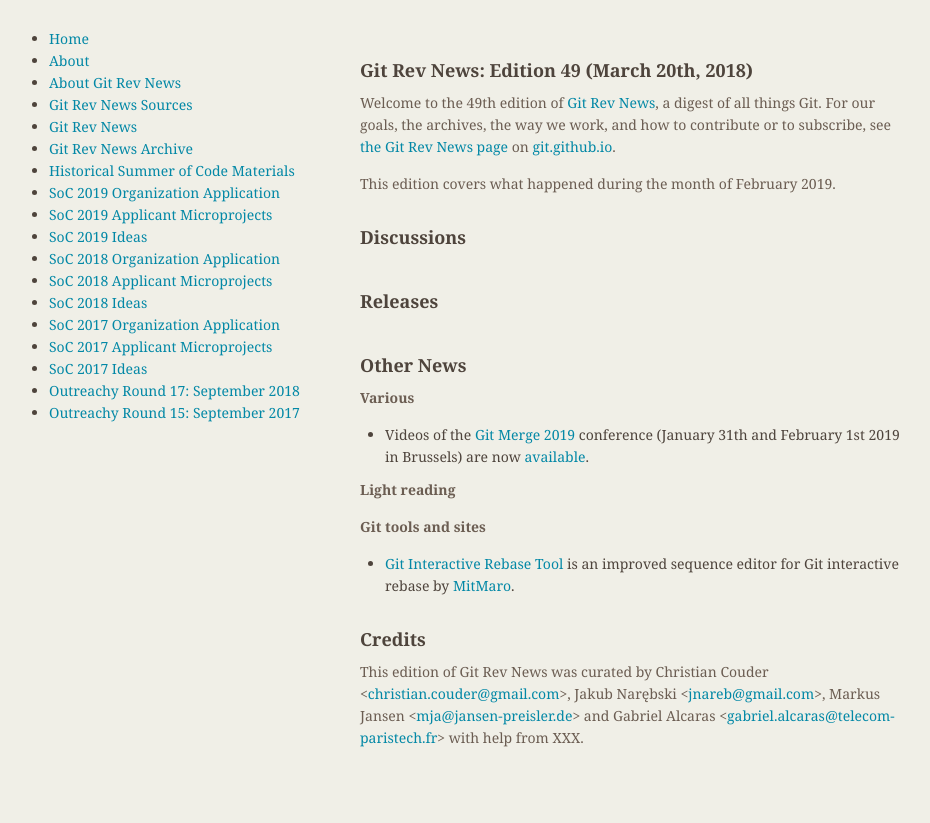
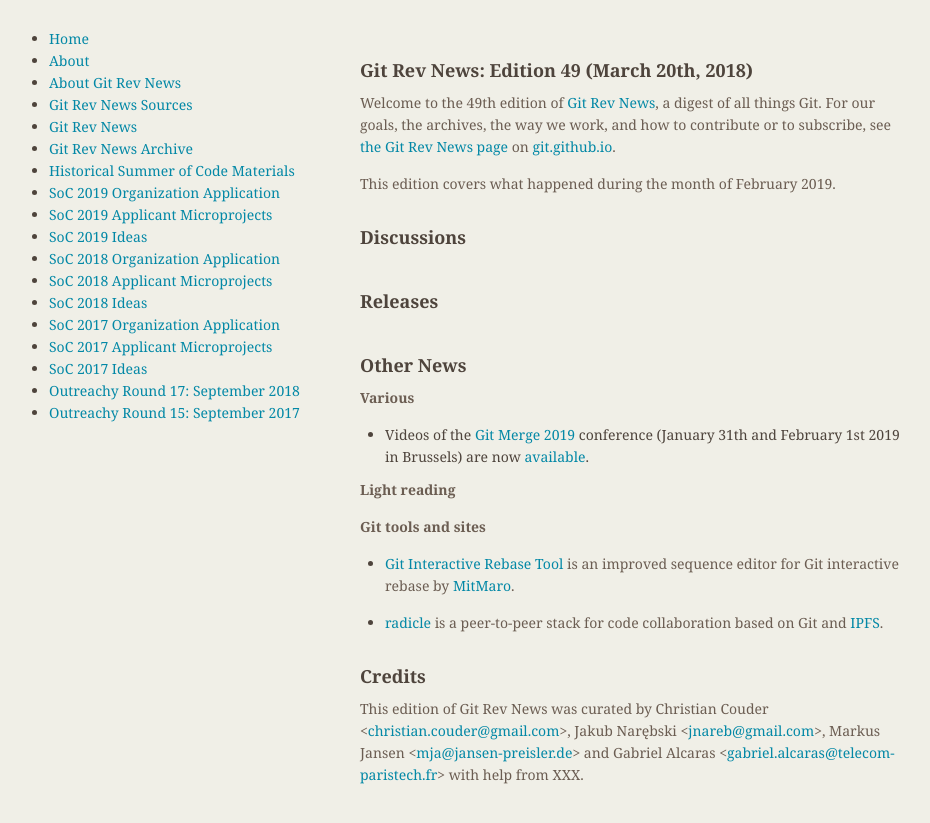
Before and after one commit to git/git.github.io, a Jekyll site: the page built from rev_news/drafts/edition-49.md, in a window 1280 px wide. Shown: the top 823 px of the page, without its empty margins (174-1104 px from the left). Built offline with Jekyll 4.4.1, drawn with Linux system fonts in a browser that asks for light colours.

Commit message:
rn-49: add radicle tool news

```diff
--- a/rev_news/drafts/edition-49.md
+++ b/rev_news/drafts/edition-49.md
@@ -52,6 +52,9 @@
   an improved sequence editor for Git interactive rebase by
   [MitMaro](https://github.com/MitMaro).
 
+* [radicle](http://radicle.xyz/) is a peer-to-peer stack for code
+  collaboration based on Git and [IPFS](https://ipfs.io/).
+
 ## Credits
 
 This edition of Git Rev News was curated by
```
